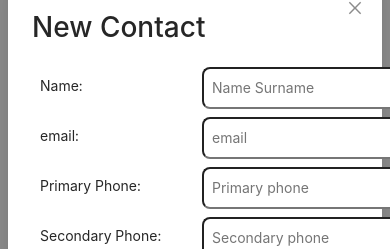
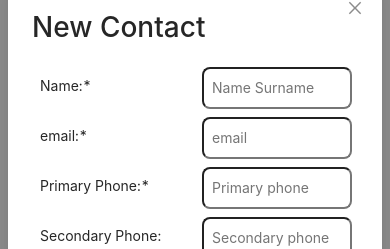
Before and after one commit to gpoul1806/contacts-app-react, a React (Create React App) app: page / in a window 390 px wide. Both pictures are taken after a click on the element 348 px from the left and 37 px from the top of the page. Shown: the part 127-376 px from the top of the page. Built offline with nearby package versions, Linux system fonts and the light colour scheme.

Commit message:
comments

```diff
--- a/src/App.js
+++ b/src/App.js
@@ -35,6 +35,9 @@ function App() {
       .catch((err) => console.log("err", err))
       .finally(() => window.location.reload());
   };
+
+  // check if the email or the phone(s) have the proper format and
+  // check if the name, email and phone1 are not empty
   const saveContact = () => {
     const regEmail = new RegExp(/.+@.+/);
     const regPhone = new RegExp("^[0-9]+$");
--- a/src/components/NewItem/NewItem.js
+++ b/src/components/NewItem/NewItem.js
@@ -15,15 +15,17 @@ const Profile = () => {
   const dispatch = useDispatch();
 
   const change = ({ target: { value, title } }) => {
+    // set the data to the info sub-state in order to pass it to the App component
+    // in order to set the body in the post request
     setData({ ...data, [title]: value });
     dispatch(addData({ ...data, [title]: value }));
   };
 
   return (
-    <div className="profile">
+    <div className="create-profile">
       <h1>New Contact</h1>
       <div className="row">
-        <span className="title">Name: </span>
+        <span className="title">Name:* </span>
         <input
           className="input"
           type="text"
@@ -35,7 +37,7 @@ const Profile = () => {
         />
       </div>
       <div className="row">
-        <span className="title">email: </span>
+        <span className="title">email:* </span>
         <input
           className="input"
           type="text"
@@ -47,7 +49,7 @@ const Profile = () => {
         />
       </div>
       <div className="row">
-        <span className="title">Primary Phone: </span>
+        <span className="title">Primary Phone:* </span>
         <input
           className="input"
           type="text"
--- a/src/components/NewItem/NewItem.scss
+++ b/src/components/NewItem/NewItem.scss
@@ -1,4 +1,4 @@
-.profile {
+.create-profile {
   display: flex;
   flex-direction: column;
   justify-content: center;
@@ -12,6 +12,7 @@
     }
     .input {
       margin: 4px 4px;
+      width: 150px;
     }
   }
 }
--- a/src/components/profile/Profile.scss
+++ b/src/components/profile/Profile.scss
@@ -8,10 +8,11 @@
     .title,
     .text {
       margin: 12px 8px;
-      width: 200px;
+      width: 150px;
     }
     .input {
       margin: 4px 4px;
+      width: 150px;
     }
   }
   .del {
--- a/src/redux/actions.js
+++ b/src/redux/actions.js
@@ -1,6 +1,11 @@
 import { createActions, handleActions } from "redux-actions";
 
 const defaultState = { info: {}, contacts: [], contact: {} };
+// i have created three sub-states in order to assign:
+// all the contacts fetched from the api ( contacts )
+// the one contact fetched from the api (contact)
+// and the info in order to push data to it in order to send them via put/post methods to the db
+
 
 export const { addData, fetchUsers, fetchUser } = createActions({
   ADD_DATA: (data) => ({ data }),
```
Also changed, not shown: src/components/contacts/Contacts.js (+24 -6 lines), src/components/contacts/Contacts.scss (+0 -11 lines), src/components/profile/Profile.js (+5 -4 lines).
